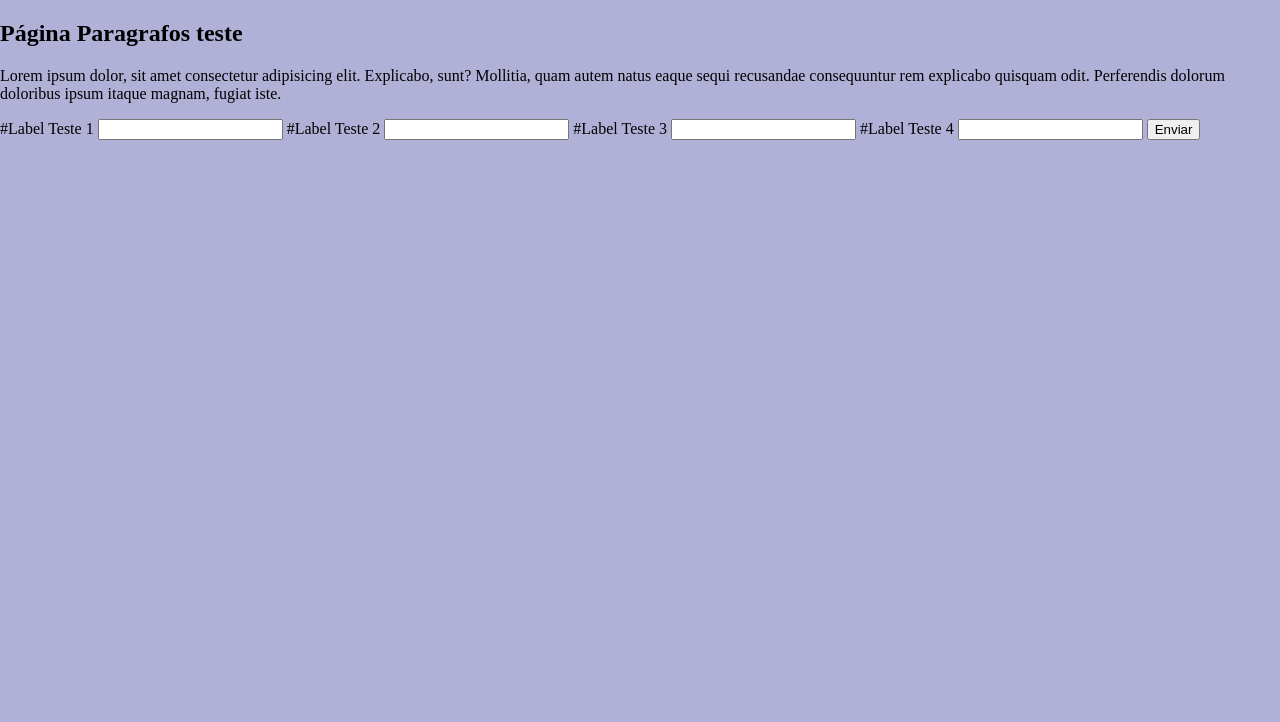
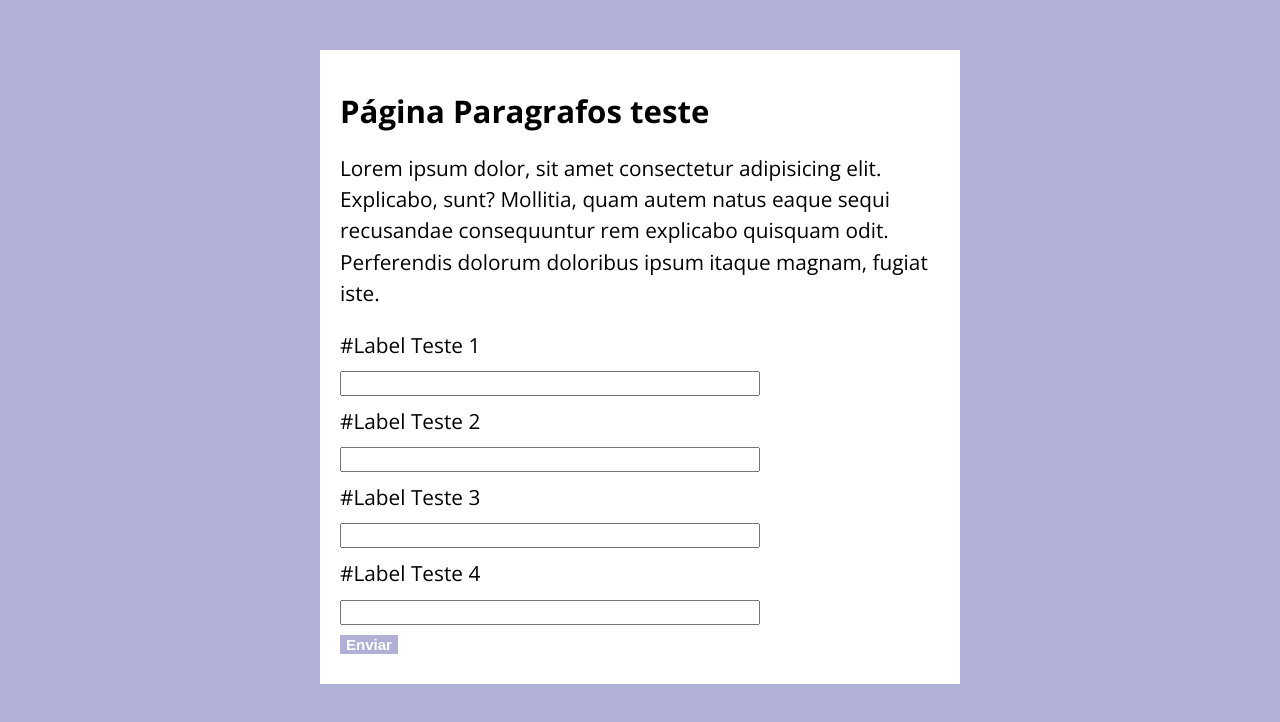
Before and after one commit to mariocesarfilho/maratona-javascript, a plain HTML site: page modelo/index.html in a window 1280 px wide. Drawn offline with nearby package versions, Linux system fonts and the light colour scheme.

Commit message:
modelo index

```diff
--- a/modelo/assets/css/style.css
+++ b/modelo/assets/css/style.css
@@ -1,5 +1,7 @@
+@import url('https://fonts.googleapis.com/css2?family=Open+Sans:wght@300..800&display=swap');
 :root{
     --primary-color: hsl(240, 33%, 77%);
+    --color-button-dark: hsl(240, 19%, 26%);
 }
 
 * {
@@ -11,4 +13,43 @@ body{
     margin: 0;
     padding: 0;
     background: var(--primary-color);
+    font-family: 'Open sans', sans-serif;
+    font-size: 1.3em;
+    line-height: 1.5em;
 }
+
+.container {
+    max-width: 640px;
+    margin: 50px auto;
+    background: white;
+    padding: 20px;
+}
+
+form input, form label, form button {
+    display: block;
+    margin-bottom: 10px;
+}
+
+form input {
+    font-size: 20px;
+    width: 70%;
+    height: 25px;
+    padding: 0 20px;
+}
+
+form input:focus{
+    outline: 1px solid var(--color-button-dark);
+}
+
+form button{
+    border: none;
+    background: var(--primary-color);
+    color: white;
+    font-size: 15px;
+    font-weight: 700;
+    cursor: pointer;
+}
+
+form button:hover {
+    background: var(--color-button-dark);
+}
--- a/modelo/assets/js/index.js
+++ b/modelo/assets/js/index.js
@@ -0,0 +1,3 @@
+function enviarFormulario(evento){
+    evento.preventDefault();
+}
--- a/modelo/index.html
+++ b/modelo/index.html
@@ -22,14 +22,14 @@
         <input type="text" id="input-teste-1" />
 
         <label for="input-teste-2">#Label Teste 2</label>
-        <input type="text" id="input-teste-2" />
+        <input type="password" id="input-teste-2" />
 
         <label for="input-teste-3">#Label Teste 3</label>
-        <input type="text" id="input-teste-3" />
+        <input type="email" id="input-teste-3" />
 
         <label for="input-teste-4">#Label Teste 4</label>
-        <input type="text" id="input-teste-4" />
-        <button>Enviar</button>
+        <input type="number" id="input-teste-4" />
+        <button onclick="enviarFormulario()" >Enviar</button>
       </form>
     </section>
 
```
